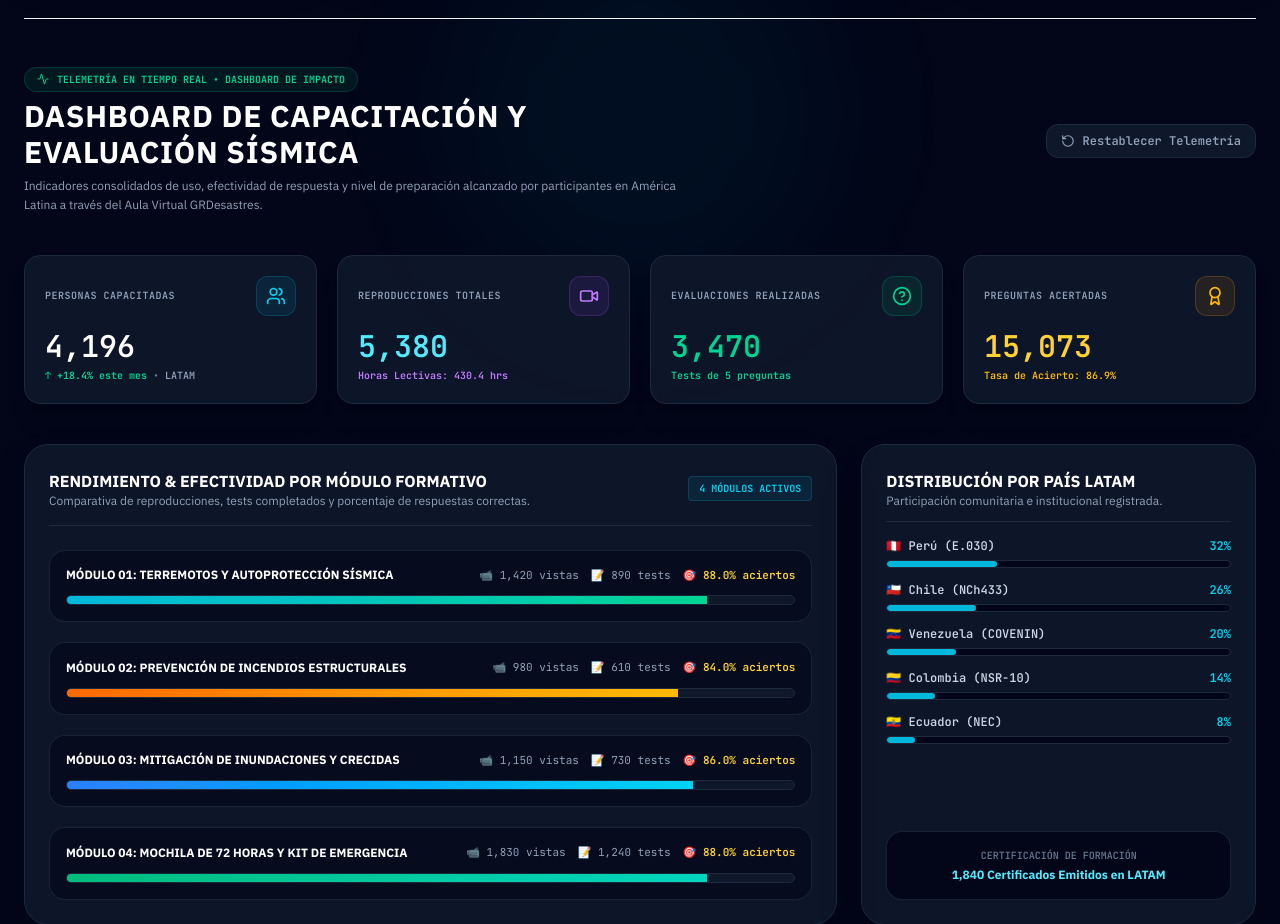
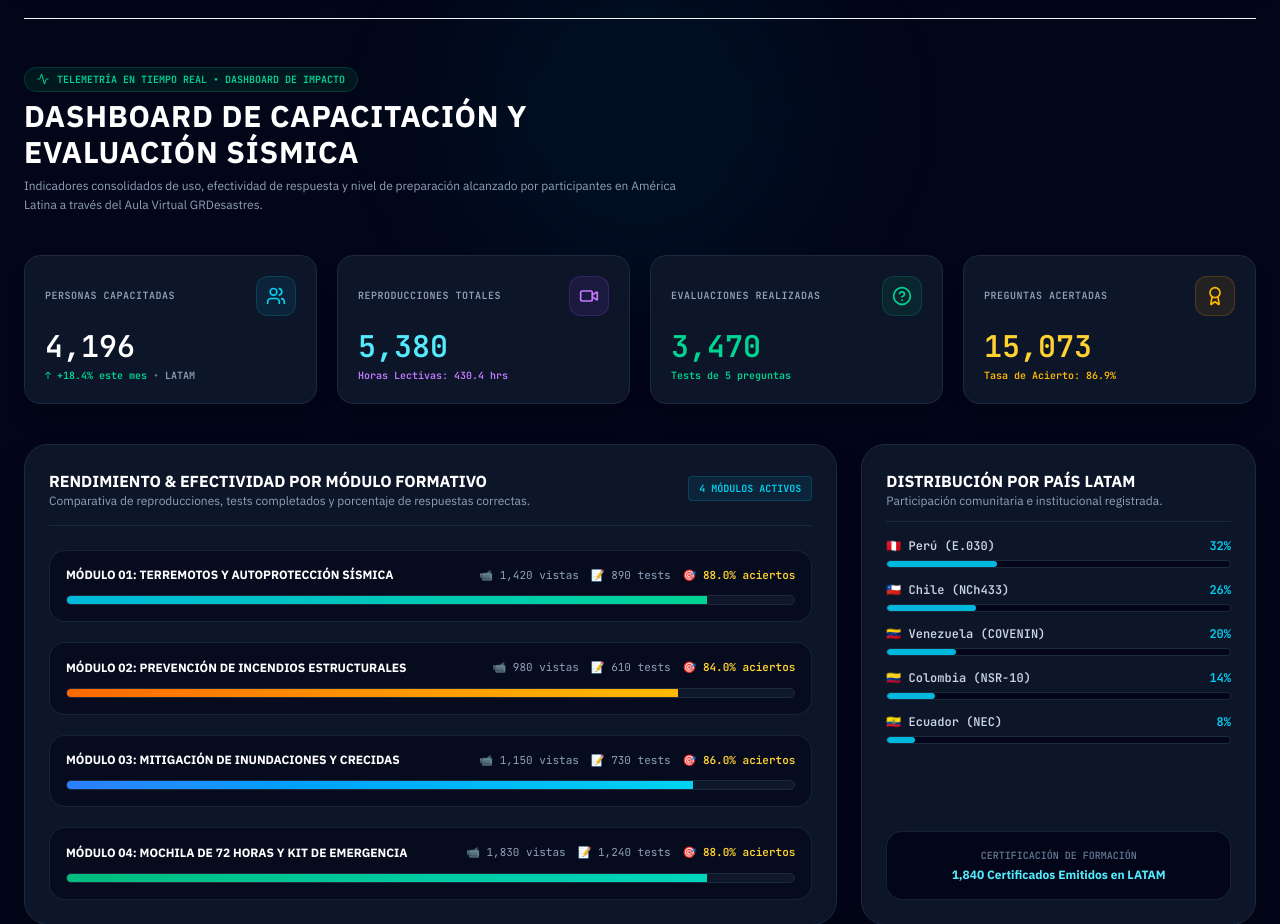
Before and after one commit to geologol-max/sismorisk-latam, a React (Vite) app: page / in a window 1280 px wide. Shown: the part 1480-2404 px from the top of the page. Built offline with nearby package versions, Linux system fonts and the light colour scheme.

Commit message:
Eliminar boton de Restablecer Telemetria del encabezado del Dashboard de Capacitacion

```diff
--- a/src/components/LandingPage.tsx
+++ b/src/components/LandingPage.tsx
@@ -1351,17 +1351,6 @@ export default function LandingPage({
                       Indicadores consolidados de uso, efectividad de respuesta y nivel de preparación alcanzado por participantes en América Latina a través del Aula Virtual GRDesastres.
                     </p>
                   </div>
-
-                  <button
-                    onClick={() => {
-                      setTelemetry(DEFAULT_AULA_TELEMETRY);
-                      try { localStorage.removeItem("grd_aula_telemetry"); } catch(e){}
-                    }}
-                    className="bg-slate-900 hover:bg-slate-800 border border-slate-800 text-slate-400 hover:text-white px-3.5 py-2 rounded-xl text-xs font-bold font-mono transition flex items-center space-x-2 cursor-pointer shrink-0"
-                  >
-                    <RotateCcw className="h-3.5 w-3.5" />
-                    <span>Restablecer Telemetría</span>
-                  </button>
                 </div>
 
                 {/* Tarjetas KPI de Primer Nivel (4 KPIs) */}
```
